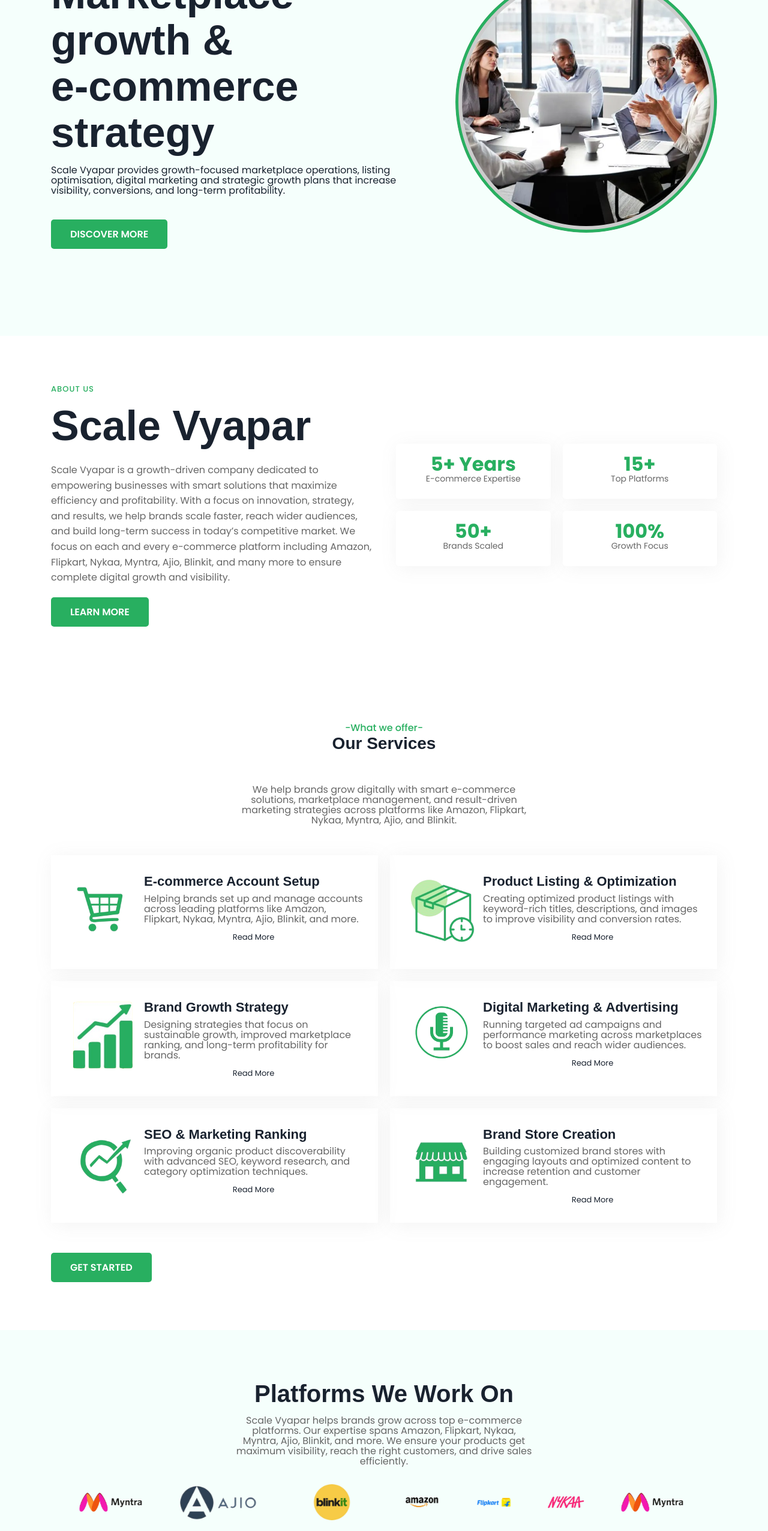
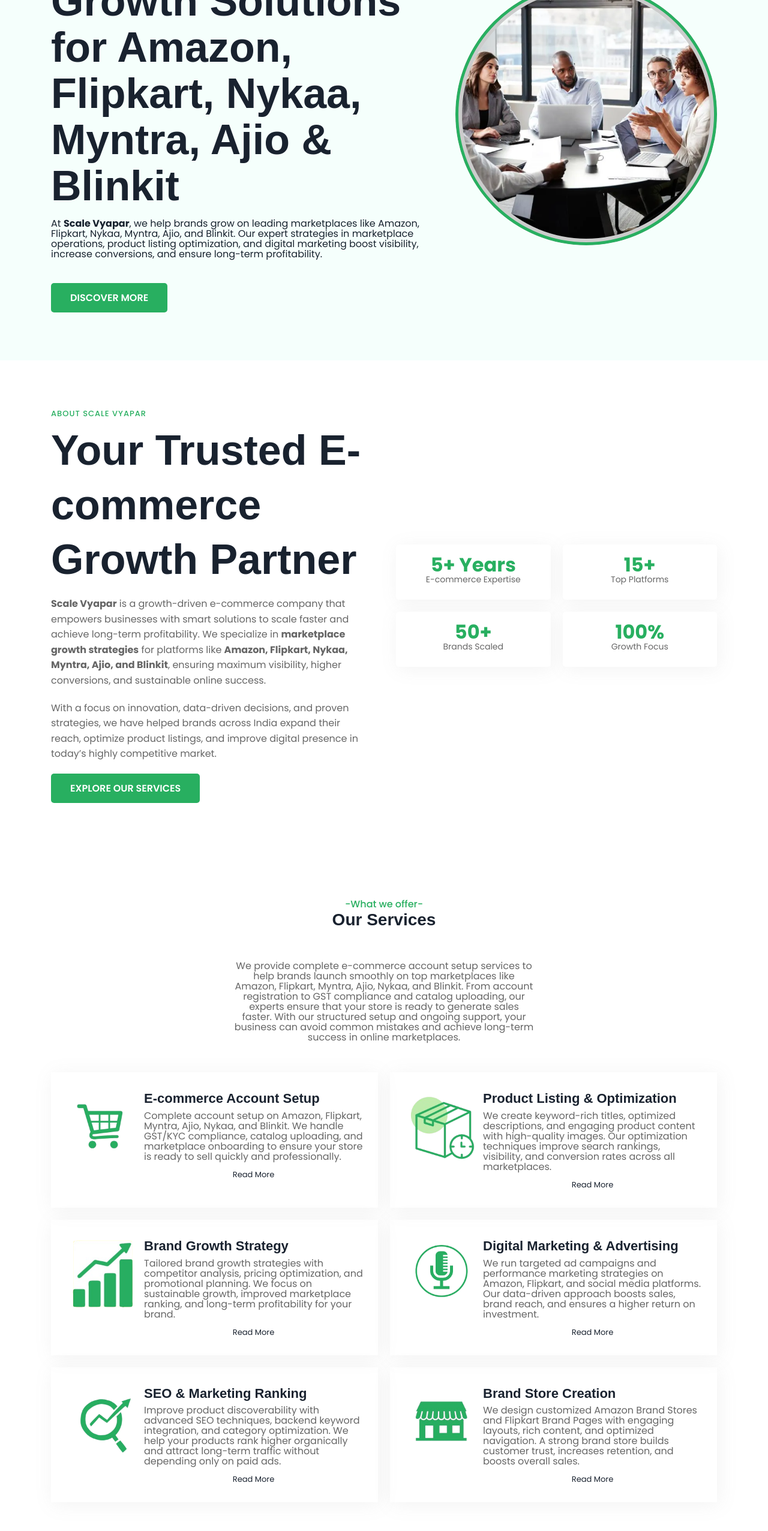
Before and after one commit to nandani-chakrawarty-994/scale-vyapar-portfolio, a plain HTML site: page index.html in a window 1280 px wide. Shown: the part 240-2793 px from the top of the page at 60% size. Drawn offline with nearby package versions, Linux system fonts and the light colour scheme.

Commit message:
Updated Code

```diff
--- a/index.html
+++ b/index.html
@@ -101,9 +101,21 @@
         <div class="container">
           <div class="hero-content">
 
-            <p class="hero-subtitle has-before">Welcome to our Company</p>
+            <!-- <p class="hero-subtitle has-before">Welcome to our Company</p>
             <h1 class="h1 hero-title">Marketplace growth & e‑commerce strategy</h1>
-            <p class="hero-text">Scale Vyapar provides growth-focused marketplace operations, listing optimisation, digital marketing and strategic growth plans that increase visibility, conversions, and long-term profitability.</p>
+            <p class="hero-text">Scale Vyapar provides growth-focused marketplace operations, listing optimisation, digital marketing and strategic growth plans that increase visibility, conversions, and long-term profitability.</p> -->
+            <p class="hero-subtitle has-before">Welcome to Scale Vyapar</p>
+
+            <h1 class="h1 hero-title">
+            E-commerce Growth Solutions for Amazon, Flipkart, Nykaa, Myntra, Ajio & Blinkit
+            </h1>
+
+            <p class="hero-text">
+            At <strong>Scale Vyapar</strong>, we help brands grow on leading marketplaces like
+            Amazon, Flipkart, Nykaa, Myntra, Ajio, and Blinkit. Our expert strategies in
+            marketplace operations, product listing optimization, and digital marketing
+            boost visibility, increase conversions, and ensure long-term profitability.
+            </p>
 
             <div class="btn-group">
               <a href="#about" class="btn btn-primary">Discover More</a>
@@ -126,17 +138,21 @@
 
         <!-- Text Content -->
         <div class="about-text">
-          <h3 class="section-subtitle">About Us</h3>
-          <h2 class="h2">Scale Vyapar</h2>
+          <h3 class="section-subtitle">About Scale Vyapar</h3>
+          <h2 class="h2">Your Trusted E-commerce Growth Partner</h2>
           <p>
-            Scale Vyapar is a growth-driven company dedicated to empowering businesses
-            with smart solutions that maximize efficiency and profitability. With a focus
-            on innovation, strategy, and results, we help brands scale faster, reach wider
-            audiences, and build long-term success in today’s competitive market.
-            We focus on each and every e-commerce platform including Amazon, Flipkart, Nykaa,
-            Myntra, Ajio, Blinkit, and many more to ensure complete digital growth and visibility.
+            <strong>Scale Vyapar</strong> is a growth-driven e-commerce company that empowers
+            businesses with smart solutions to scale faster and achieve long-term profitability.
+            We specialize in <strong>marketplace growth strategies</strong> for platforms like
+            <strong>Amazon, Flipkart, Nykaa, Myntra, Ajio, and Blinkit</strong>, ensuring
+            maximum visibility, higher conversions, and sustainable online success.
           </p>
-          <a href="#" class="btn btn-primary">Learn More</a>
+          <p>
+            With a focus on innovation, data-driven decisions, and proven strategies,
+            we have helped brands across India expand their reach, optimize product listings,
+            and improve digital presence in today’s highly competitive market.
+          </p>
+          <a href="#services" class="btn btn-primary">Explore Our Services</a>
         </div>
 
         <!-- Info Cards -->
@@ -169,7 +185,7 @@
           <p class="section-subtitle text-center">-What we offer-</p>
           <h2 class="h2 section-title text-center">Our Services</h2>
           <p class="section-text text-center">
-            We help brands grow digitally with smart e-commerce solutions, marketplace management, and result-driven marketing strategies across platforms like Amazon, Flipkart, Nykaa, Myntra, Ajio, and Blinkit.
+            We provide complete e-commerce account setup services to help brands launch smoothly on top marketplaces like Amazon, Flipkart, Myntra, Ajio, Nykaa, and Blinkit. From account registration to GST compliance and catalog uploading, our experts ensure that your store is ready to generate sales faster. With our structured setup and ongoing support, your business can avoid common mistakes and achieve long-term success in online marketplaces.
           </p>
 
           <ul class="grid-list">
@@ -183,7 +199,9 @@
                 <div class="card-content">
                   <h3 class="h3 card-title">E-commerce Account Setup</h3>
                   <p class="card-text">
-                    Helping brands set up and manage accounts across leading platforms like Amazon, Flipkart, Nykaa, Myntra, Ajio, Blinkit, and more.
+                    Complete account setup on Amazon, Flipkart, Myntra, Ajio, Nykaa, and Blinkit.
+                    We handle GST/KYC compliance, catalog uploading, and marketplace onboarding to ensure
+                    your store is ready to sell quickly and professionally.
                   </p>
                   <a href="#" class="btn-link">
                     <span class="span">Read More</span>
@@ -203,7 +221,9 @@
                 <div class="card-content">
                   <h3 class="h3 card-title">Product Listing & Optimization</h3>
                   <p class="card-text">
-                    Creating optimized product listings with keyword-rich titles, descriptions, and images to improve visibility and conversion rates.
+                    We create keyword-rich titles, optimized descriptions, and engaging product content with
+                    high-quality images. Our optimization techniques improve search rankings, visibility,
+                    and conversion rates across all marketplaces.
                   </p>
                   <a href="#" class="btn-link">
                     <span class="span">Read More</span>
@@ -223,7 +243,9 @@
                 <div class="card-content">
                   <h3 class="h3 card-title">Brand Growth Strategy</h3>
                   <p class="card-text">
-                    Designing strategies that focus on sustainable growth, improved marketplace ranking, and long-term profitability for brands.
+                    Tailored brand growth strategies with competitor analysis, pricing optimization,
+                    and promotional planning. We focus on sustainable growth, improved marketplace ranking,
+                    and long-term profitability for your brand.
                   </p>
                   <a href="#" class="btn-link">
                     <span class="span">Read More</span>
@@ -243,7 +265,9 @@
                 <div class="card-content">
                   <h3 class="h3 card-title">Digital Marketing & Advertising</h3>
                   <p class="card-text">
-                    Running targeted ad campaigns and performance marketing across marketplaces to boost sales and reach wider audiences.
+                    We run targeted ad campaigns and performance marketing strategies on Amazon, Flipkart,
+                    and social media platforms. Our data-driven approach boosts sales, brand reach, and
+                    ensures a higher return on investment.
                   </p>
                   <a href="#" class="btn-link">
                     <span class="span">Read More</span>
@@ -263,7 +287,9 @@
                 <div class="card-content">
                   <h3 class="h3 card-title">SEO & Marketing Ranking</h3>
                   <p class="card-text">
-                    Improving organic product discoverability with advanced SEO, keyword research, and category optimization techniques.
+                    Improve product discoverability with advanced SEO techniques, backend keyword integration,
+                    and category optimization. We help your products rank higher organically and attract
+                    long-term traffic without depending only on paid ads.
                   </p>
                   <a href="#" class="btn-link">
                     <span class="span">Read More</span>
@@ -283,7 +309,9 @@
                 <div class="card-content">
                   <h3 class="h3 card-title">Brand Store Creation</h3>
                   <p class="card-text">
-                    Building customized brand stores with engaging layouts and optimized content to increase retention and customer engagement.
+                    We design customized Amazon Brand Stores and Flipkart Brand Pages with engaging layouts,
+                    rich content, and optimized navigation. A strong brand store builds customer trust,
+                    increases retention, and boosts overall sales.
                   </p>
                   <a href="#" class="btn-link">
                     <span class="span">Read More</span>
@@ -306,24 +334,28 @@
         <div class="container">
 
           <h2 class="h2 section-title text-center">Platforms We Work On</h2>
-          <p class="section-text text-center">Scale Vyapar helps brands grow across top e-commerce platforms. Our expertise spans Amazon, Flipkart, Nykaa, Myntra, Ajio, Blinkit, and more. We ensure your products get maximum visibility, reach the right customers, and drive sales efficiently.</p>
+          <p class="section-text text-center"> At Scale Vyapar, we specialize in helping brands grow on India’s top e-commerce platforms.
+              Our team manages end-to-end marketplace operations across <strong>Amazon, Flipkart, Myntra, Ajio, Nykaa, and Blinkit</strong>.
+              From account setup and product listings to SEO, advertising, and sales optimization,
+              we ensure your brand gets maximum visibility and steady growth on every platform.
+          </p>
 
           <!-- Logo Slider -->
           <div class="logo-slider">
             <div class="logo-track">
-              <img src="/images/amazone-removebg-preview.png" alt="Amazon">
-              <img src="/images/flipkart-removebg-preview.png" alt="Flipkart">
-              <img src="/images/nykaa-removebg-preview.png" alt="Nykaa">
-              <img src="/images/myntra-removebg-preview.png" alt="Myntra">
-              <img src="/images/ajio-removebg-preview.png" alt="Ajio">
-              <img src="/images/blinkit-removebg-preview.png" alt="Blinkit">
+              <img src="/images/amazone-removebg-preview.png" alt="Amazon Marketplace">
+              <img src="/images/flipkart-removebg-preview.png" alt="Flipkart Seller Hub">
+              <img src="/images/nykaa-removebg-preview.png" alt="Nykaa Marketplace">
+              <img src="/images/myntra-removebg-preview.png" alt="Myntra Seller Platform">
+              <img src="/images/ajio-removebg-preview.png" alt="Ajio Seller Services">
+              <img src="/images/blinkit-removebg-preview.png" alt="Blinkit Seller Support">
               <!-- repeat for smooth infinite effect -->
-              <img src="/images/amazone-removebg-preview.png" alt="Amazon">
-              <img src="/images/flipkart-removebg-preview.png" alt="Flipkart">
-              <img src="/images/nykaa-removebg-preview.png" alt="Nykaa">
-              <img src="/images/myntra-removebg-preview.png" alt="Myntra">
-              <img src="/images/ajio-removebg-preview.png" alt="Ajio">
-              <img src="/images/blinkit-removebg-preview.png" alt="Blinkit">
+              <img src="/images/amazone-removebg-preview.png" alt="Amazon Marketplace">
+              <img src="/images/flipkart-removebg-preview.png" alt="Flipkart Seller Hub">
+              <img src="/images/nykaa-removebg-preview.png" alt="Nykaa Marketplace">
+              <img src="/images/myntra-removebg-preview.png" alt="Myntra Seller Platform">
+              <img src="/images/ajio-removebg-preview.png" alt="Ajio Seller Services">
+              <img src="/images/blinkit-removebg-preview.png" alt="Blinkit Seller Support">
             </div>
           </div>
 
```
